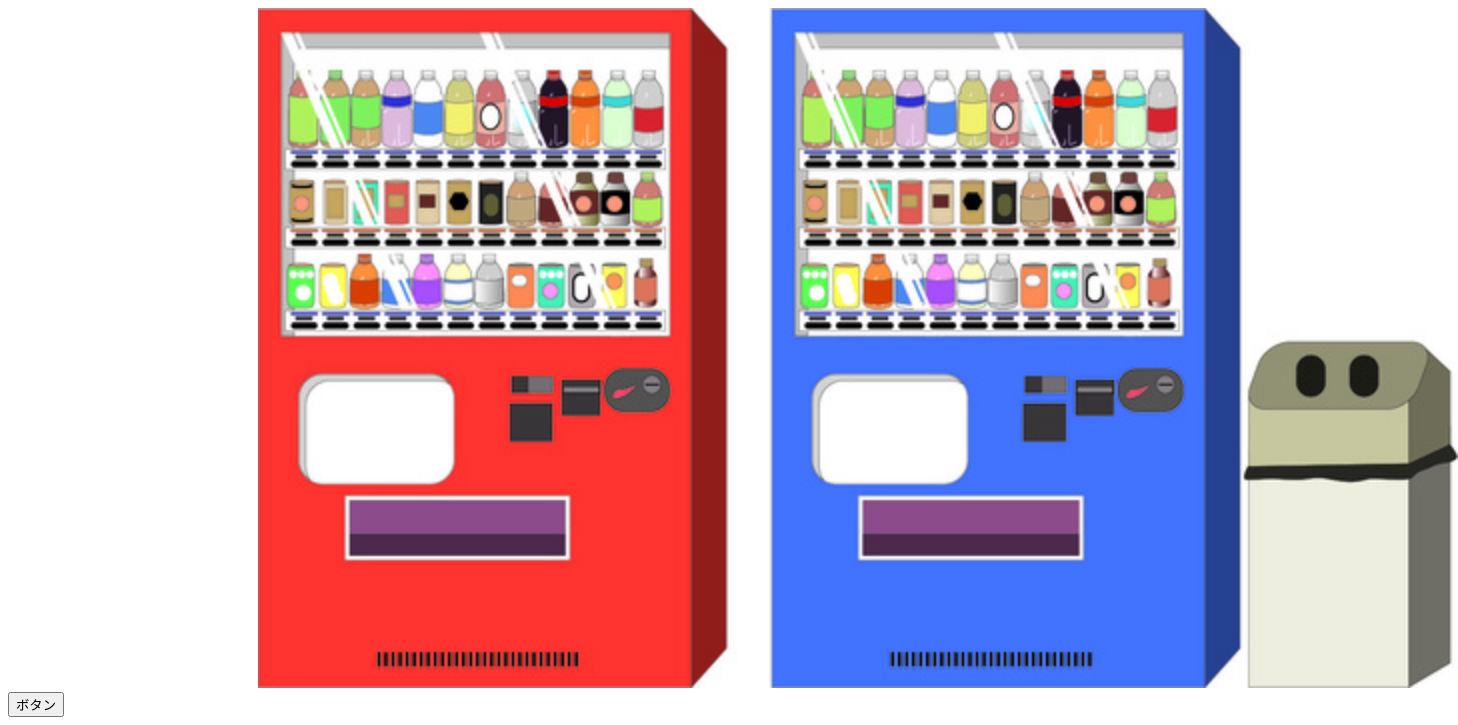
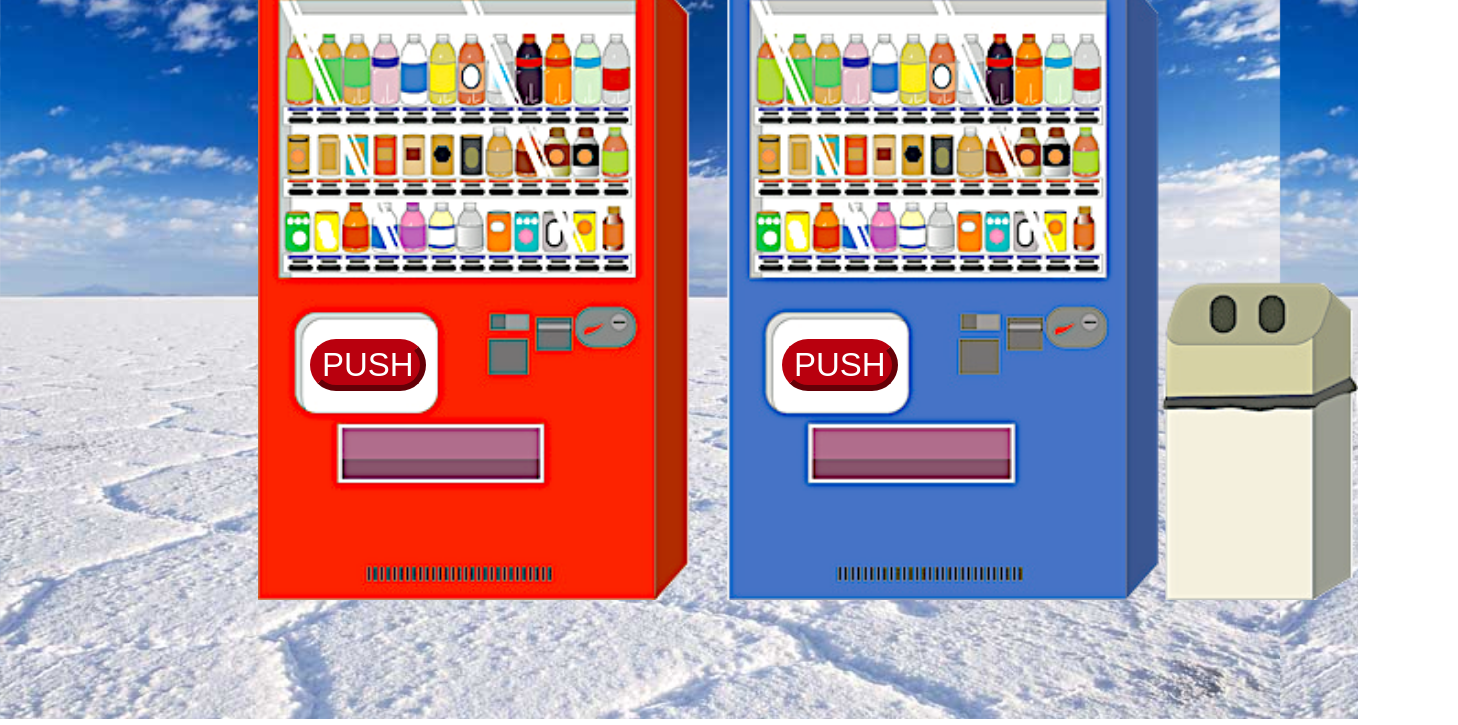
Before and after one commit to Yuki-Ito110/dig-imr-3-Pair-Project-Hypervending-machine-dig, a website with bundled scripts: page index.html in a window 1280 px wide. Shown: the part 81-806 px from the top of the page, 1458 px wide, since content can reach past the window. Built offline with nearby package versions, Linux system fonts and the light colour scheme.

Commit message:
add pop buttoms

```diff
--- a/index.html
+++ b/index.html
@@ -11,14 +11,14 @@
 </head>
 
 <body>
-  <h1>ハイパーベンディングマシーン</h1>
+  <!-- <h1>ハイパーベンディングマシーン</h1> -->
   <div id = "vending_machine_div">
-    <img src="./images/vending_machine.jpg" id = "vending_machine">
+    <img src="./images/vending_machine.png" id = "vending_machine">
+    <div id="btnAdiv"><button id="postA">PUSH</button></div>
+    <div id="btnBdiv"><button id="postB">PUSH</button></div>
   </div>
   <!-- <img src="./images/コーラ.jpg" id = "coke"> -->
-  <button id="postb">ボタン</button>
   <div id = boughtBox></div>
 </body>
 
 </html>
-</div>
--- a/package.json
+++ b/package.json
@@ -5,5 +5,8 @@
     "eslint-plugin-prettier": "^4.2.1",
     "prettier": "^2.7.1",
     "typescript": "^4.8.4"
+  },
+  "dependencies": {
+    "mocha": "^10.1.0"
   }
 }
--- a/script.js
+++ b/script.js
@@ -5,7 +5,7 @@
 
 
 async function getPokemon () {
-    const num = Math.floor(Math.random()*29);
+    const num = Math.floor(Math.random()*33) + 1;
     const response = await axios.get(`https://pokeapi.co/api/v2/pokemon/${num}`)
                                 .catch(() => console.log("取得失敗！！！"));
     return response.data.sprites.other["official-artwork"].front_default;
@@ -31,15 +31,13 @@ window.addEventListener('load', () => {
     }
 
 
-    let postb = document.getElementById('postb');
+    let postb = document.getElementById('postB');
     postb.addEventListener('click', function() {
 
         getPokemon().then((url) => postImg(url));
 
         console.log('postがクリックされました！');
         // postImg("./images/コーラ.jpg");
-
-
     },false);
 
 });
--- a/style.css
+++ b/style.css
@@ -29,6 +29,11 @@
         -ms-box-sizing: border-box;
     }   */
     /*ここから*/
+Body {
+    background-size:cover;
+    background-image: url("./images/img_gallery05.jpeg");
+}
+
 h1 {
     color: green;
     text-align: center;
@@ -40,8 +45,49 @@ h1 {
 
 #vending_machine {
     margin-left: 250px;
-    width: 1200px;
+    margin-top: 50px;
+    width: 1100px;
 }
+
+#btnAdiv {
+    position:absolute;
+    top: 420px;
+    left: 310px;
+    display:flex;
+}
+#postA {
+    font-size: 33px;
+    color: white;
+    background-color: #b9000e;
+    border-radius: 100vh;
+    border: 6px outset #b9000e;
+}
+#postA:active {
+	-webkit-transform: translate(0,2px);
+	-moz-transform: translate(0,2px);
+	transform: translate(0,2px);
+	border-bottom:none;
+	}
+
+#btnBdiv {
+    position: absolute;
+    top: 420px;
+    left: 782px;
+    display:flex;
+}
+#postB {
+    font-size: 33px;
+    color: white;
+    background-color: #b9000e;
+    border-radius: 100vh;
+    border: 6px outset #b9000e;
+}
+#postB:active {
+    -webkit-transform: translate(0,2px);
+    -moz-transform: translate(0,2px);
+    transform: translate(0,2px);
+    border-bottom:none;
+    }
 
 .drinks {
     width: 77px;
```
Also changed, not shown: test.js (deleted, +0 -43 lines), README.md, images/greenroad.jpeg (added), images/img_gallery05.jpeg (added), images/vending_machine.jpg (deleted), images/vending_machine.png (added), 1 other file.
